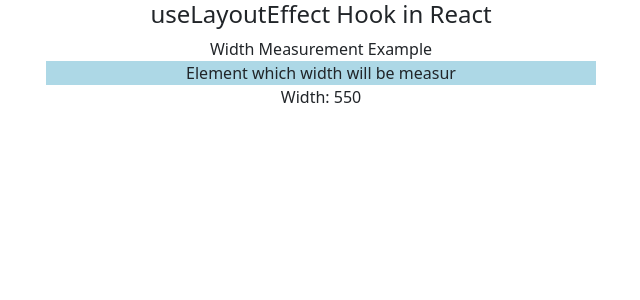
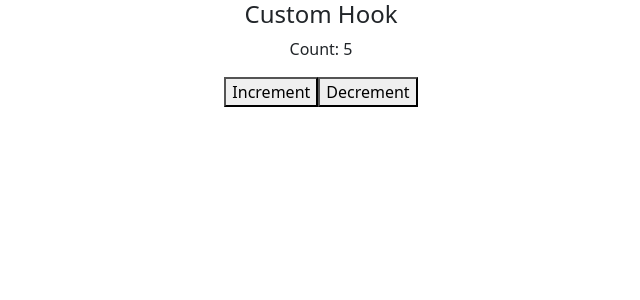
Before and after one commit to sanjay128yadav/react_js, a React (Create React App) app: page / in a window 1280 px wide. Shown: the top 300 px of the page, without its empty margins (319-959 px from the left). Built offline with nearby package versions, Linux system fonts and the light colour scheme.

Commit message:
RJ 22082024

```diff
--- a/src/App.js
+++ b/src/App.js
@@ -1,28 +1,16 @@
-import React, {useState, useRef, useLayoutEffect} from 'react'
+import React from 'react'
 import './App.css'
+import CounterComponent from './CounterComponent'
 
 export default function App() {
-
-  const [width, setwidth] = useState(0);
-  const elementRef = useRef(null);
-
-  useLayoutEffect(()=>{
-    if(elementRef.current){
-       setwidth(elementRef.current.getBoundingClientRect().width);
-    }
-  },[])
-
   return (
     <>
-      <div className='App'>
-            <h4>useLayoutEffect Hook in React</h4>
+        <div className='App'>
+            <h4>Custom Hook</h4>
+            {/* Example 1 */}
 
-            <div>Width Measurement Example</div>
-
-                <div ref={elementRef} style={{width:"550px", background:"lightblue", margin:"auto"}}>Element which width will be measur</div>
-                <p>Width: {width}</p>
-
-      </div>
+            <CounterComponent />
+        </div>
     </>
   )
 }
--- /dev/null
+++ b/src/CounterComponent.js
@@ -0,0 +1,16 @@
+import React from 'react'
+import useCounter from './useCounter'
+
+export default function CounterComponent() {
+
+  //const {count, increment, decrement} = useCounter();
+  const {count, increment, decrement} = useCounter(5,2);
+
+  return (
+    <>
+        <p>Count: {count}</p>
+        <button onClick={increment}>Increment</button>
+        <button onClick={decrement}>Decrement</button>
+    </>
+  )
+}
--- /dev/null
+++ b/src/useCounter.js
@@ -0,0 +1,19 @@
+import {useState} from 'react'
+
+function useCounter(initialValue = 0, steps =1) {
+
+    const [count, setCount] = useState(initialValue);
+
+    const increment = ()=> {
+        setCount(count + steps);
+    }
+
+    const decrement = ()=> {
+        setCount(count - steps);
+    }
+
+    return {count, increment, decrement}
+
+}
+
+export default useCounter
```
